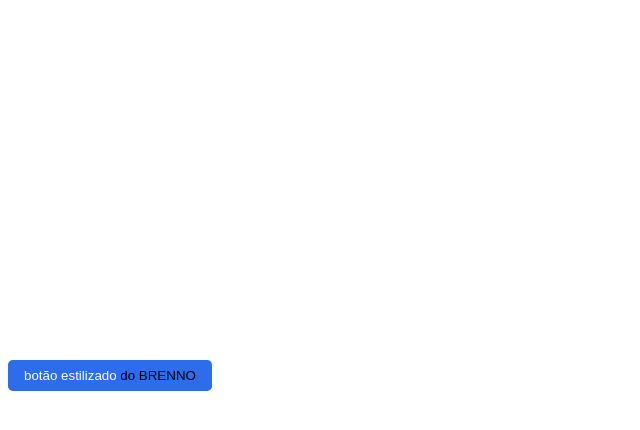
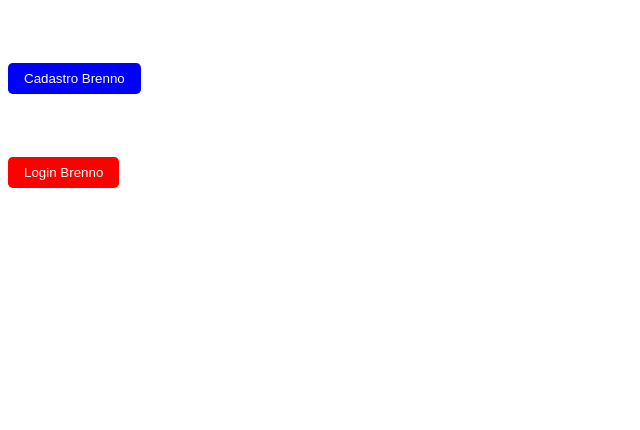
Before and after one commit to Brenno-Daniel/bootcamp-cataline, a Vue app in the folder vue-key-features/frontend/: page / in a window 1280 px wide. Shown: the top 430 px of the page, without its empty margins (0-640 px from the left). Built offline with nearby package versions, Linux system fonts and the light colour scheme.

Commit message:
add props in vue

```diff
--- a/vue-key-features/frontend/src/App.vue
+++ b/vue-key-features/frontend/src/App.vue
@@ -1,5 +1,6 @@
 <template>
-    <ButtonStyled />
+    <ButtonStyled text="Cadastro" color="primary" :user="user" />
+    <ButtonStyled text="Login" color="danger" :user="user" />
 </template>
 
 <script lang="ts">
@@ -8,13 +9,21 @@
 
 export default defineComponent({
     components: { ButtonStyled },
+    data() {
+        return {
+            user: {
+                id: 1,
+                name: 'Brenno',
+            },
+        };
+    },
 });
 </script>
 
 <style scoped>
 .button-styled {
-    position: absolute;
-    top: 45%;
+    position: relative;
+    margin-top: 5%;
 }
 /* v-deep adiciona uma estilização profunda para um componente */
 ::v-deep.button-styled span {
--- a/vue-key-features/frontend/src/components/05-componentization/ButtonStyled.vue
+++ b/vue-key-features/frontend/src/components/05-componentization/ButtonStyled.vue
@@ -1,14 +1,45 @@
 <template>
-    <button class="button-styled">
+    <!-- <button class="button-styled">
         botão estilizado
         <span>do BRENNO</span>
+    </button> -->
+    <button :class="['button-styled', color]">
+        {{ text }}
+        {{ user.name }}
     </button>
 </template>
 
 <script lang="ts">
-import { defineComponent } from 'vue';
+import { defineComponent, PropType } from 'vue';
 
-export default defineComponent({});
+type color = 'success' | 'danger' | 'primary';
+
+interface User {
+    id: number;
+    name: string;
+}
+
+export default defineComponent({
+    props: {
+        text: {
+            type: [String, Number],
+            // default: 'Valor Padrão', // valor padrão
+            required: true, // valor obrigatório
+        },
+        color: {
+            type: String,
+            default: 'primary',
+            validator: (value: color) => {
+                return ['success', 'danger', 'primary'].includes(value);
+            },
+        },
+        user: {
+            // é preciso tipar as propriedades desse user mesmo estando declaradas no data do App.vue
+            type: Object as PropType<User>,
+            required: true,
+        }
+    },
+});
 </script>
 <style scoped>
 .button-styled {
@@ -22,4 +53,16 @@
     margin-bottom: 1rem;
     background-color: #2d6cea;
 }
+
+.primary {
+    background-color: blue;
+}
+
+.success {
+    background-color: green;
+}
+
+.danger {
+    background-color: red;
+}
 </style>
```
